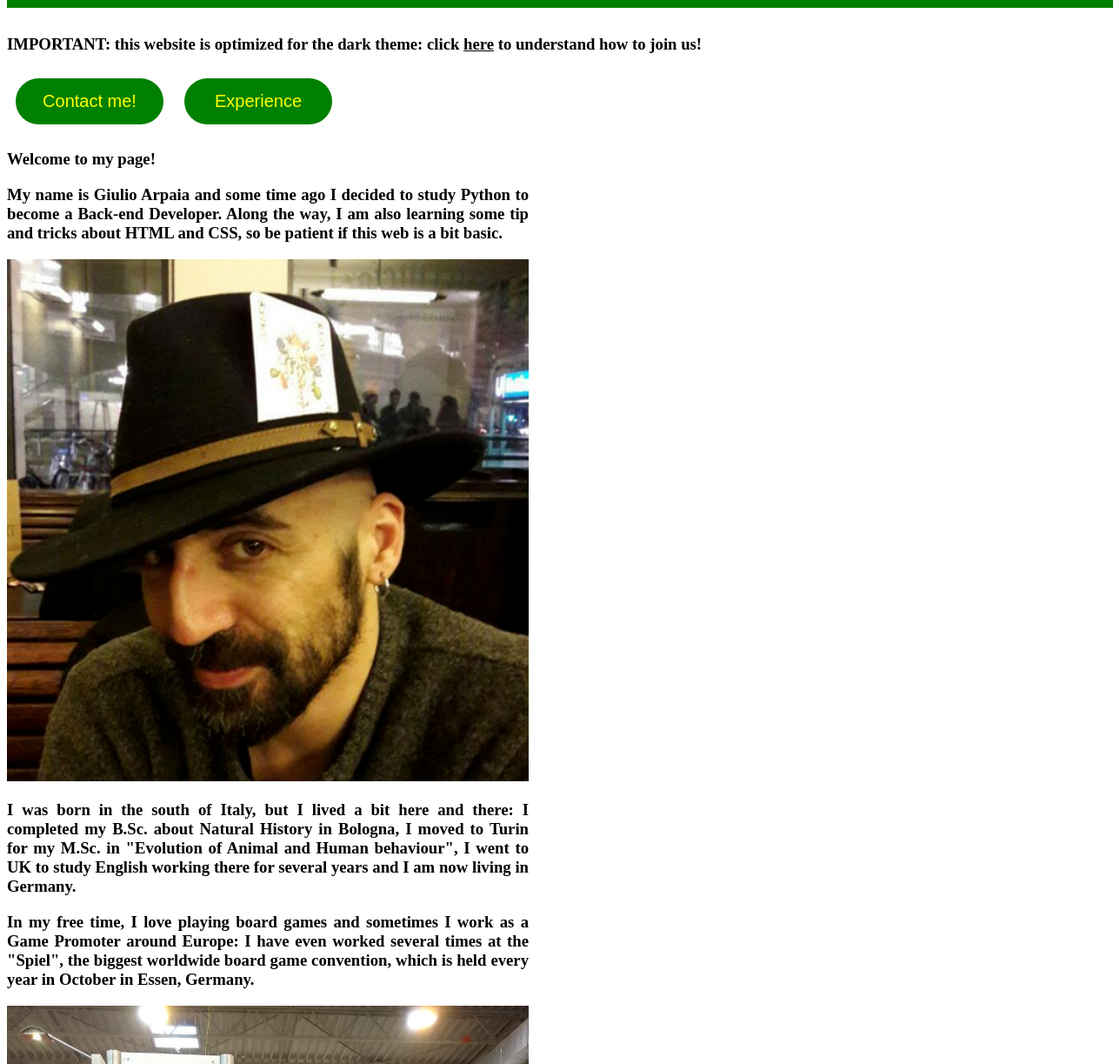
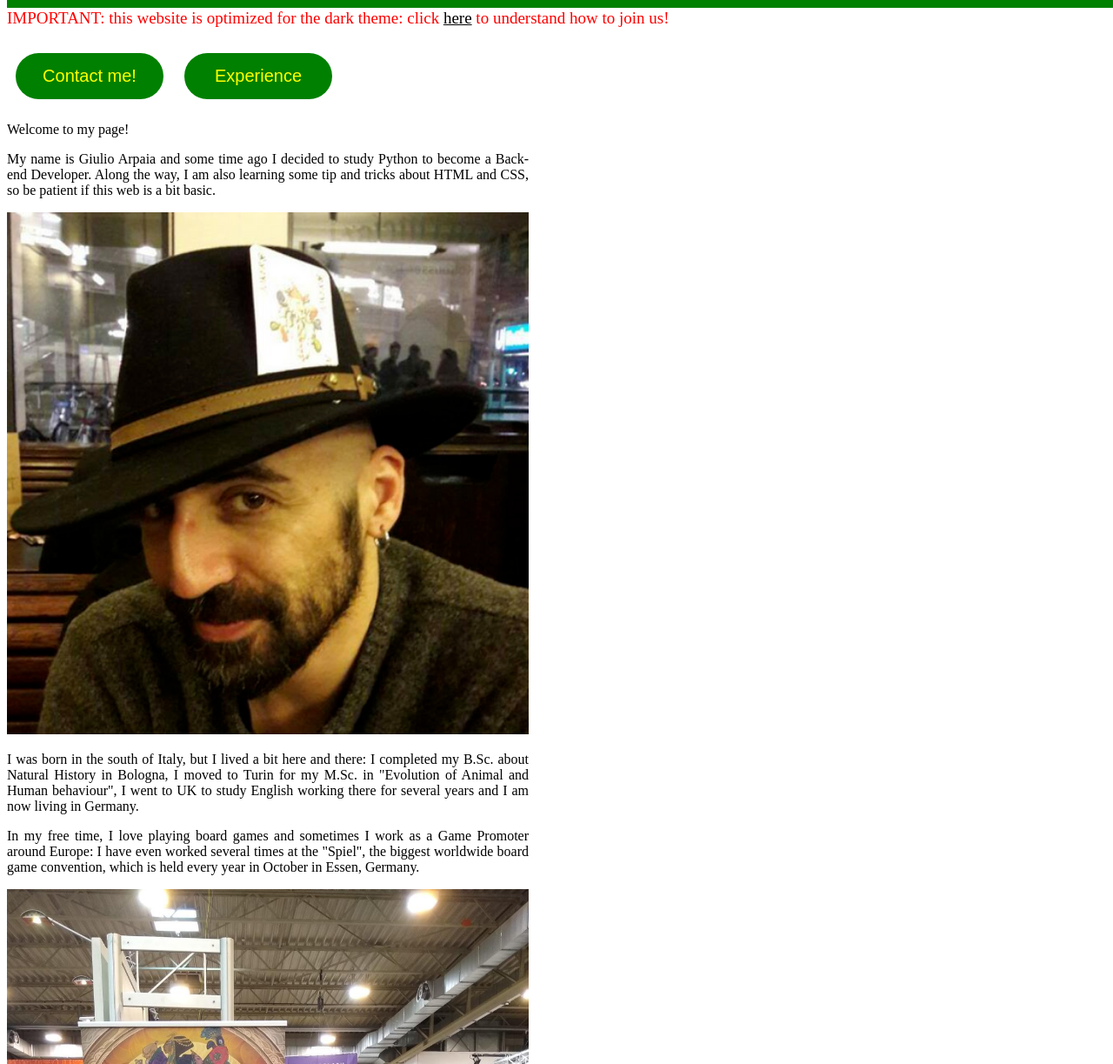
Before and after one commit to Sir-Jude/Website, a plain HTML site: page index.html in a window 1280 px wide. Shown: the part 77-1300 px from the top of the page at 87% size. Drawn offline with Linux system fonts and the light colour scheme.

Commit message:
Remove <h3> everywhere but header and add intead font-size

```diff
--- a/index.html
+++ b/index.html
@@ -10,11 +10,11 @@
 </head>
 <body>
     <header class="fixed-bar"><h1 class="page-title" >About me...</h1></header>
-    <div>
-        <p><h3>IMPORTANT: this website is optimized for the dark theme: click
+    <div class="important">
+        <p>IMPORTANT: this website is optimized for the dark theme: click
             <a class="join" href="https://www.howtogeek.com/446198/how-to-force-dark-mode-on-every-website-in-google-chrome/">here</a>
         to understand how to join us!
-        </h3></p>
+        </p>
     </div>
     <div>
         <button>
@@ -25,25 +25,25 @@
         </button>
     </div>
     <div class="introduction">
-        <p><h3>
+        <p>
             Welcome to my page!
-        </h3></p>
-        <p><h3>
+        </h3>
+        <p>
             My name is Giulio Arpaia and some time ago I decided to study Python to become a Back-end Developer.
             Along the way, I am also learning some tip and tricks about HTML and CSS, so be patient if this web
             is a bit basic.
-        </h3></p>
+        </p>
         <img class="me" src="images/Giulio.png" alt="Giulio">
-        <p><h3>
+        <p>
             I was born in the south of Italy, but I lived a bit here and there: I completed my B.Sc. about Natural
             History in Bologna, I moved to Turin for my M.Sc. in "Evolution of Animal and Human behaviour",
             I went to UK to study English working there for several years and I am now living in Germany.
-        </h3></p>
-        <p><h3>
+        </p>
+        <p>
             In my free time, I love playing board games and sometimes I work as a Game Promoter around Europe:
             I have even worked several times at the "Spiel", the biggest worldwide board game convention, which
             is held every year in October in Essen, Germany.
-        </h3></p>
+        </p>
         <img class="essen" src="images/Essen_2022.png" alt="Essen 2022">
     </div>
 
--- a/style.css
+++ b/style.css
@@ -1,5 +1,8 @@
 html {}
 
+/*
+Buttons
+*/
 button {
     margin: 10px;
     width: 170px;
@@ -26,11 +29,11 @@ a {
 }
 
 /*
-Fundamental bar to avoid that
-the page-title cover the button
+Fundamental lines of code to avoid
+that the page-title cover the button
 */
 .fixed-bar {
-    height: 90px;
+    height: 60px;
 }
 
 /*header*/
@@ -43,6 +46,11 @@ the page-title cover the button
     font-size: 50px;
     margin: 0px;
     text-align: center;
+}
+
+.important {
+    font-size: 19px;
+    color: red;
 }
 
 .join {
@@ -63,4 +71,5 @@ the page-title cover the button
 .introduction {
     width: 600px;
     text-align: justify;
+    font-size: 16px;
 }
```
